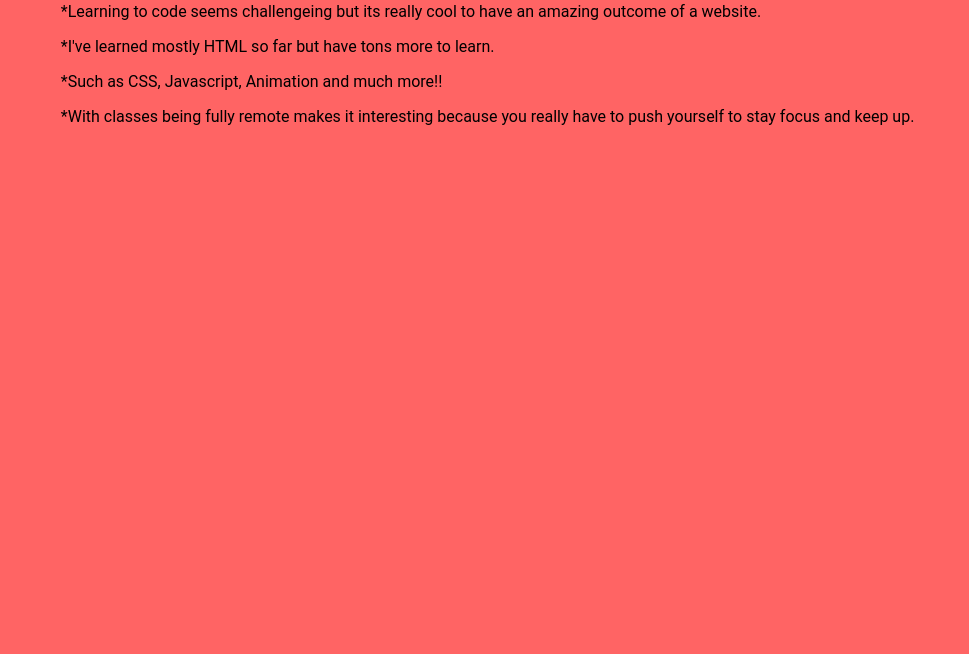
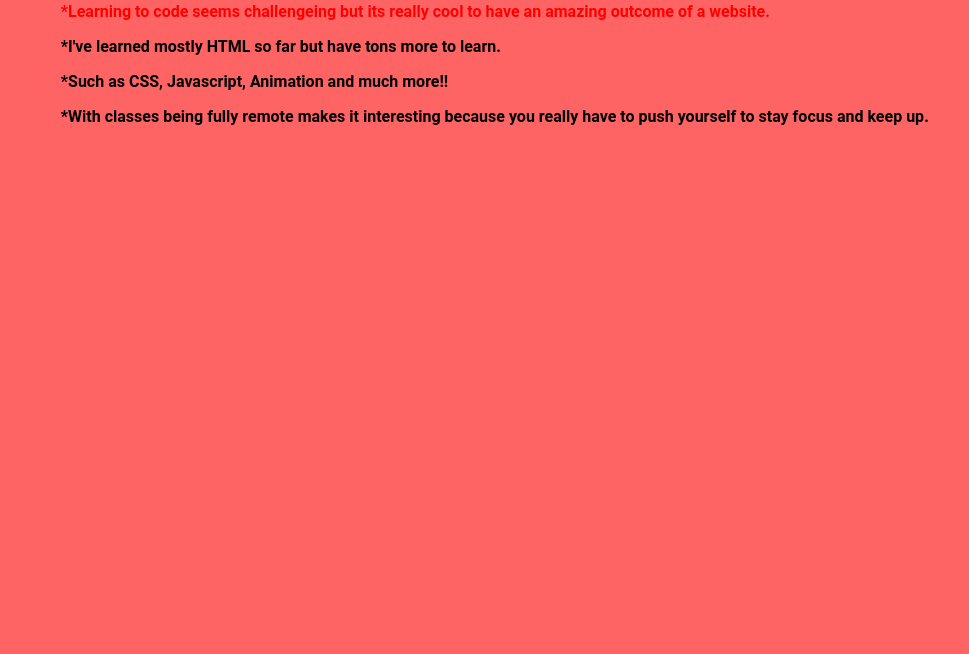
Before and after one commit to jcausey07/my-personal-website, a plain HTML site: page blog.html in a window 1280 px wide. Shown: the part 146-800 px from the top of the page, without its empty margins (0-969 px from the left). Drawn offline with Linux system fonts and the light colour scheme.

Commit message:
Update blog.html

```diff
--- a/blog.html
+++ b/blog.html
@@ -13,7 +13,7 @@
 </head>
 <body>
   <h3 style="text-align:center">My Journey to Web Devlopmentment</h3>
-<p>*Learning to code seems challengeing but its really cool to have an amazing outcome of a website.</p>
+<p><span style="color:red;"><strong>*Learning to code seems challengeing but its really cool to have an amazing outcome of a website.</p>
 <p>*I've learned mostly HTML so far but have tons more to learn.</p>
 <p>*Such as CSS, Javascript, Animation and much more!!</p>
 <p>*With classes being fully remote makes it interesting because you really have to push yourself to stay focus and keep up.</p>
```
